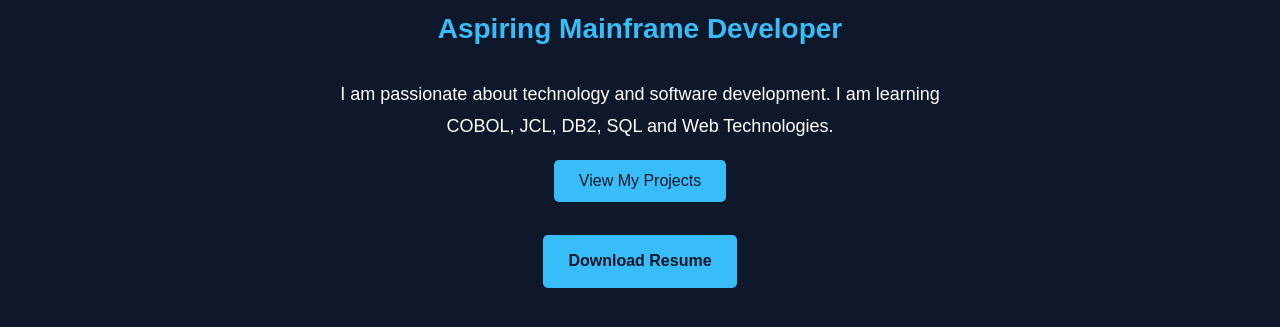
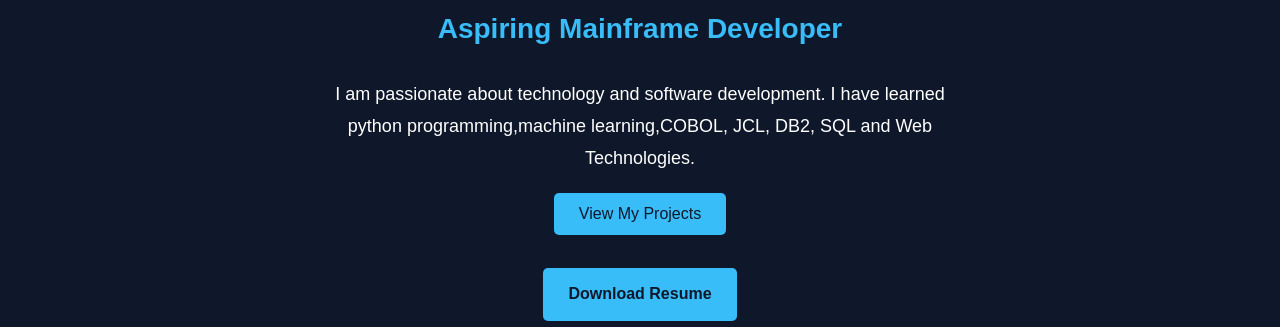
Before and after one commit to jangamsekhar105/MY-PORTFOLIO2, a plain HTML site: page index.html in a window 1280 px wide. Shown: the part 473-800 px from the top of the page. Drawn offline with Linux system fonts and the light colour scheme.

Commit message:
update
change

```diff
--- a/index.html
+++ b/index.html
@@ -39,7 +39,7 @@
 
         <p>
             I am passionate about technology and software development.
-            I am learning COBOL, JCL, DB2, SQL and Web Technologies.
+            I have learned python programming,machine learning,COBOL, JCL, DB2, SQL and Web Technologies.
         </p>
 
         <button type="button"
```
